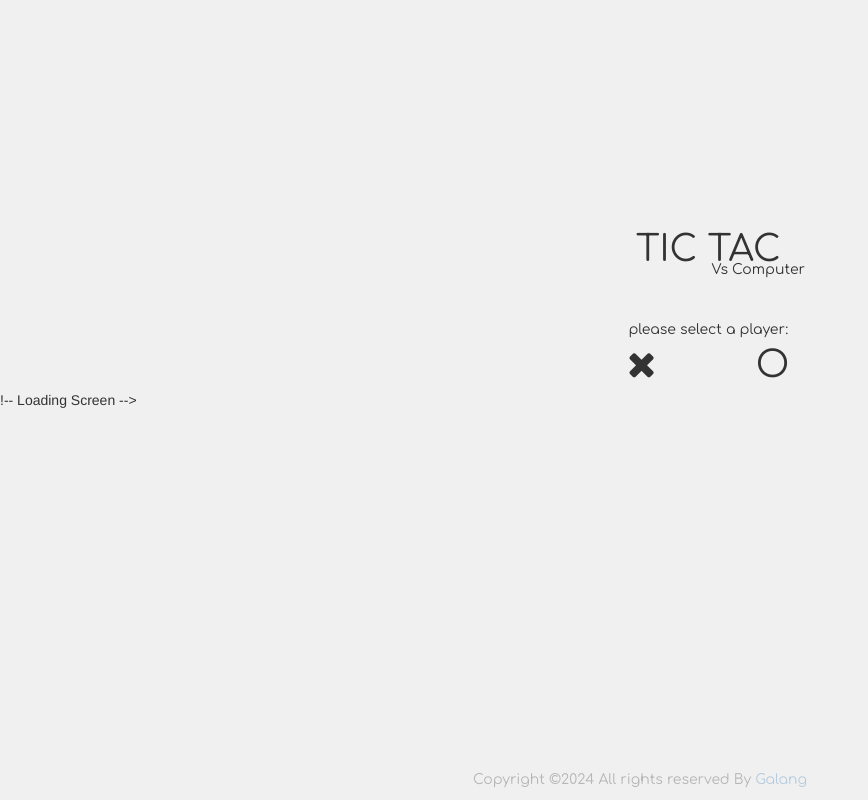
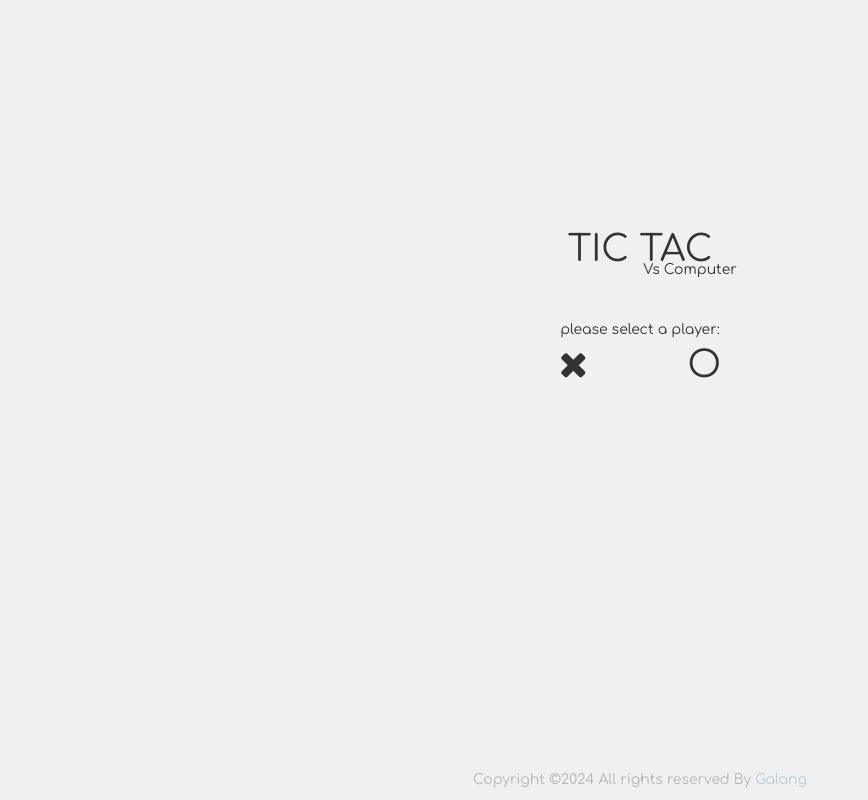
Before and after one commit to Galangxyz/tictac, a Flask app: page / in a window 1280 px wide. Shown: the whole page, without its empty margins (0-868 px from the left). Run offline with Flask 3, Linux system fonts and the light colour scheme; some libraries are stand-ins or nearby versions.

Commit message:
Update index.html

```diff
--- a/templates/index.html
+++ b/templates/index.html
@@ -29,8 +29,6 @@
 <body>
 
 
-
-!-- Loading Screen -->
 <div class="loading-page">
   <div class="counter">
     <h1>0%</h1>
```
